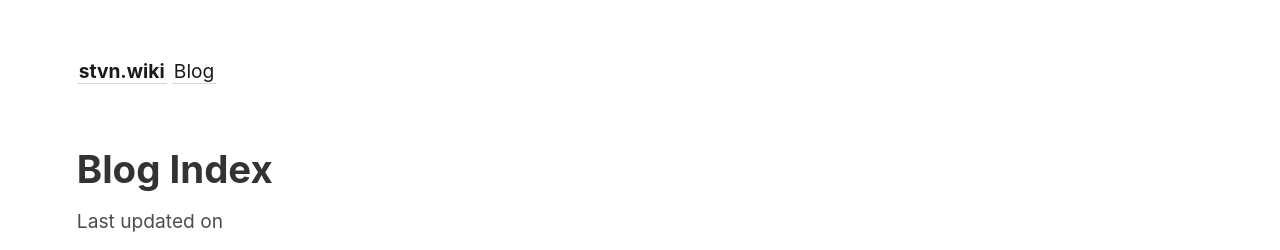
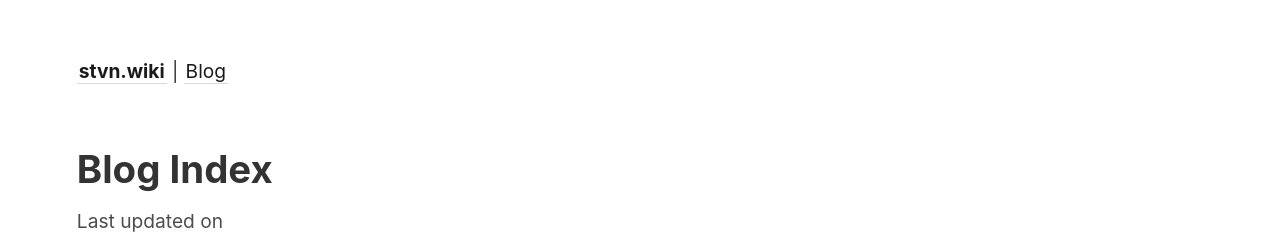
Before and after one commit to stvnxsmth/digital-garden-jekyll, a Jekyll site: the page built from _notes/blog.md, in a window 1280 px wide. Shown: the top 250 px of the page. Built offline with Jekyll 4.4.1, drawn with Linux system fonts in a browser that asks for light colours.

Commit message:
nav edit

```diff
--- a/_includes/nav.html
+++ b/_includes/nav.html
@@ -1,4 +1,3 @@
 <div>
-    <a class="internal-link" href="{{ site.baseurl }}/"><b>{{ site.title }}</b></a>
-    <a class="internal-link" href="/blog">Blog</a>
+    <a class="internal-link" href="{{ site.baseurl }}/"><b>{{ site.title }}</b></a> | <a class="internal-link" href="/blog">Blog</a>
 </div>
```
